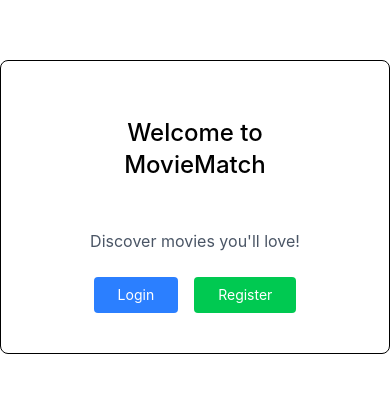
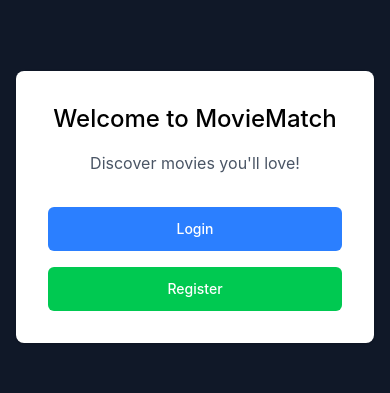
Before and after one commit to mmazzet/movie-match-app, a React (Vite) app in the folder frontend/: page / in a window 390 px wide. Shown: the part 215-608 px from the top of the page. Built offline with nearby package versions, Linux system fonts and the light colour scheme; no server answers.

Commit message:
adjust layout for mobile size

```diff
--- a/frontend/src/pages/LandingPage.tsx
+++ b/frontend/src/pages/LandingPage.tsx
@@ -18,24 +18,24 @@ function LandingPage() {
   }, [])
 
   return (
-    <div className="h-screen flex bg-gray-bg1">
-      <div className="w-full max-w-md m-auto bg-white rounded-lg border border-primaryBorder shadow-default py-10 px-16">
-        <h1 className="text-2xl font-medium text-primary mt-4 mb-12 text-center">
+    <div className="min-h-screen flex items-center justify-center bg-gray-900 px-4">
+      <div className="w-full max-w-md bg-white rounded-lg shadow p-8">
+        <h1 className="text-2xl font-medium text-center mb-4">
           Welcome to MovieMatch
         </h1>
-        <p className="text-center text-gray-600 mb-6">
+        <p className="text-center text-gray-600 mb-8">
           Discover movies you'll love!
         </p>
-        <div className="flex justify-center gap-4">
+        <div className="flex flex-col gap-4">
           <button
             onClick={() => navigate('/login')}
-            className="px-6 py-2 rounded text-white text-sm bg-blue-500"
+            className="w-full py-3 bg-blue-500 text-white rounded-md text-sm font-medium"
           >
             Login
           </button>
           <button
             onClick={() => navigate('/register')}
-            className="px-6 py-2 rounded text-white text-sm bg-green-500"
+            className="w-full py-3 bg-green-500 text-white rounded-md text-sm font-medium"
           >
             Register
           </button>
--- a/frontend/src/pages/LoginPage.tsx
+++ b/frontend/src/pages/LoginPage.tsx
@@ -32,21 +32,21 @@ function LoginPage() {
   }
 
   return (
-    <div className="h-screen flex bg-gray-bg1">
-      <div className="w-full max-w-md m-auto bg-white rounded-lg border border-primaryBorder shadow-default py-10 px-16">
-        <h1 className="text-2xl font-medium text-primary mt-4 mb-12 text-center">
+    <div className="min-h-screen flex items-center justify-center bg-gray-900 px-4">
+      <div className="w-full max-w-md bg-white rounded-lg shadow p-8">
+        <h1 className="text-2xl font-medium text-center mb-8">
           Login
         </h1>
 
         {error && <p className="text-red-500 text-sm mb-4">{error}</p>}
 
-        <form onSubmit={handleSubmit}>
+        <form onSubmit={handleSubmit} className="flex flex-col gap-4">
           <div>
-            <label>Email</label>
+            <label className="block text-sm font-medium mb-1">Email</label>
             <input
               type="email"
               placeholder="email@example.com"
-              className={`w-full p-2 text-primary border rounded-md outline-none text-sm transition duration-150 ease-in-out mb-4`}
+              className="w-full p-3 border rounded-md text-sm outline-none"
               value={email}
               onChange={(e) => setEmail(e.target.value)}
               required
@@ -54,25 +54,24 @@ function LoginPage() {
           </div>
 
           <div>
-            <label>Password</label>
+            <label className="block text-sm font-medium mb-1">Password</label>
             <input
               type="password"
               placeholder="••••••••"
-              className={`w-full p-2 text-primary border rounded-md outline-none text-sm transition duration-150 ease-in-out mb-4`}
+              className="w-full p-3 border rounded-md text-sm outline-none"
               value={password}
               onChange={(e) => setPassword(e.target.value)}
               required
             />
           </div>
-          <div className="flex justify-center items-center mt-6">
+
           <button
             type="submit"
             disabled={loading}
-              className={`bg-green py-2 px-4 text-sm bg-orange-500 rounded border border-green focus:outline-none focus:border-green-dark`}
+            className="w-full py-3 mt-2 bg-orange-500 text-white rounded-md text-sm font-medium"
           >
             {loading ? 'Logging in...' : 'Login'}
           </button>
-          </div>
         </form>
       </div>
     </div>
--- a/frontend/src/pages/RegisterPage.tsx
+++ b/frontend/src/pages/RegisterPage.tsx
@@ -29,44 +29,46 @@ function RegisterPage() {
   }
 
   return (
-    <div className="h-screen flex bg-gray-bg1">
-      <div className="w-full max-w-md m-auto bg-white rounded-lg border border-primaryBorder shadow-default py-10 px-16">
-        <h1 className="text-2xl font-medium text-primary mt-4 mb-12 text-center">
+    <div className="min-h-screen flex items-center justify-center bg-gray-900 px-4">
+      <div className="w-full max-w-md bg-white rounded-lg shadow p-8">
+        <h1 className="text-2xl font-medium text-center mb-8">
           Create an account
         </h1>
+
         {error && <p className="text-red-500 text-sm mb-4">{error}</p>}
-        <form onSubmit={handleSubmit}>
+
+        <form onSubmit={handleSubmit} className="flex flex-col gap-4">
           <div>
-            <label>Email</label>
+            <label className="block text-sm font-medium mb-1">Email</label>
             <input
               type="email"
-              className={`w-full p-2 text-primary border rounded-md outline-none text-sm transition duration-150 ease-in-out mb-4`}
               placeholder="email@example.com"
+              className="w-full p-3 border rounded-md text-sm outline-none"
               value={email}
               onChange={(e) => setEmail(e.target.value)}
               required
             />
           </div>
+
           <div>
-            <label>Password</label>
+            <label className="block text-sm font-medium mb-1">Password</label>
             <input
               type="password"
-              className={`w-full p-2 text-primary border rounded-md outline-none text-sm transition duration-150 ease-in-out mb-4`}
               placeholder="••••••••"
+              className="w-full p-3 border rounded-md text-sm outline-none"
               value={password}
               onChange={(e) => setPassword(e.target.value)}
               required
             />
           </div>
-          <div className="flex justify-center items-center mt-6">
+
           <button
             type="submit"
             disabled={loading}
-              className={`bg-green py-2 px-4 text-sm bg-green-500 rounded border border-green focus:outline-none focus:border-green-dark`}
+            className="w-full py-3 mt-2 bg-green-500 text-white rounded-md text-sm font-medium"
           >
             {loading ? 'Creating account...' : 'Register'}
           </button>
-          </div>
         </form>
       </div>
     </div>
```
Lines whose indentation alone changed are shown as unchanged.
